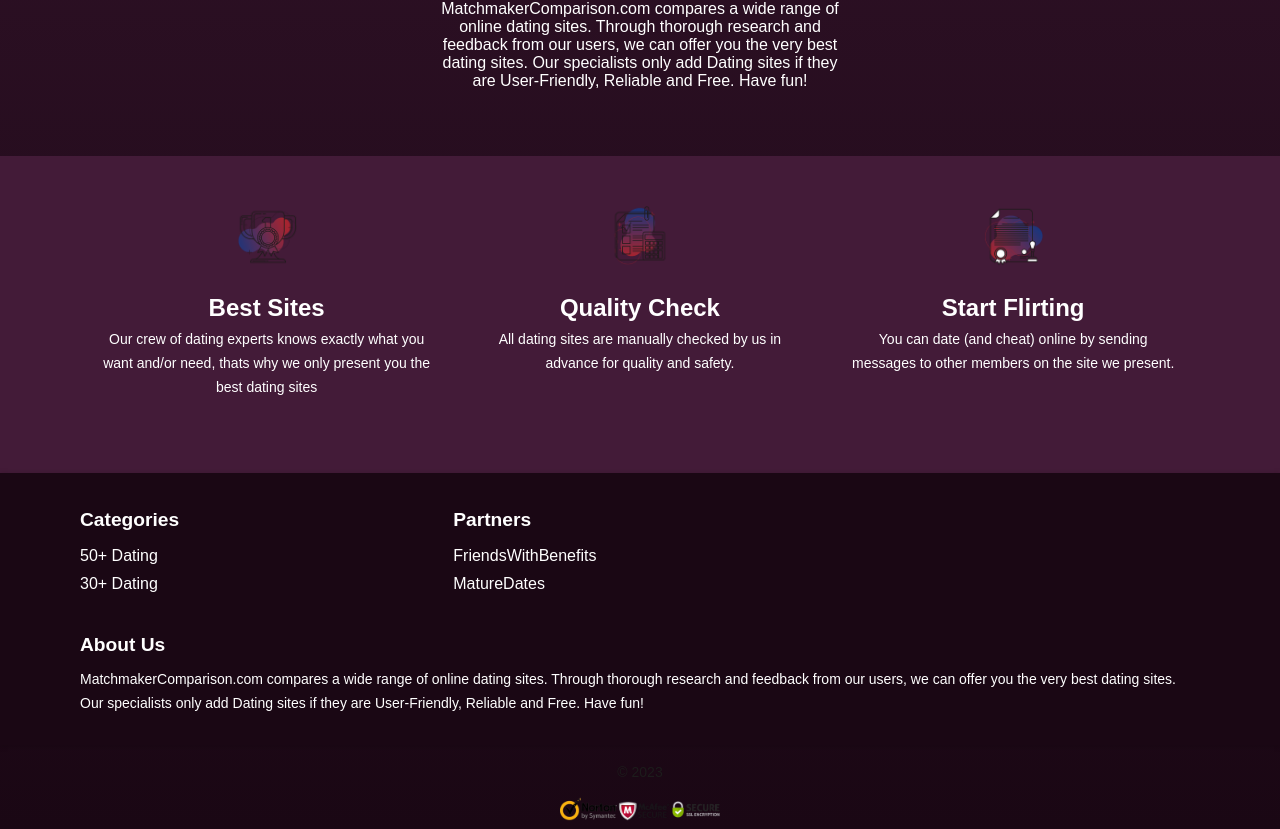
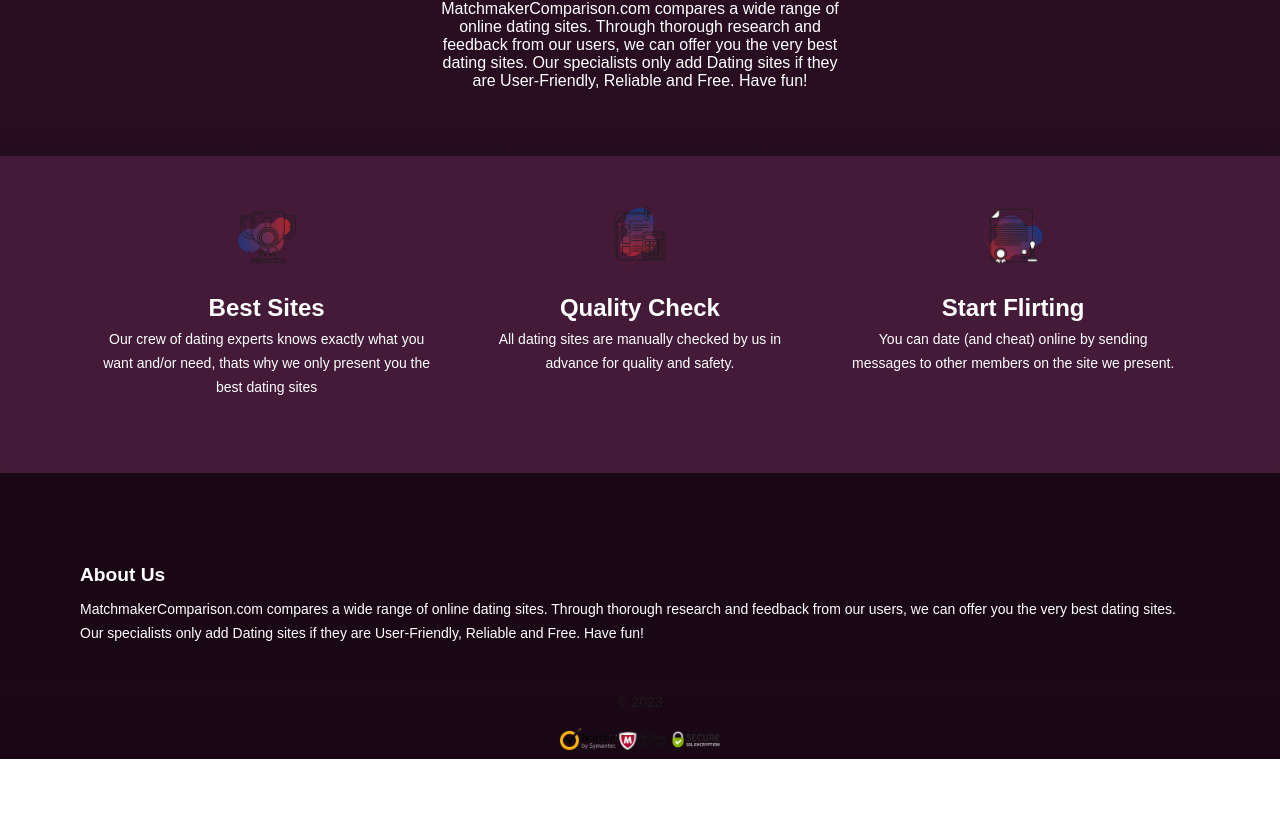
Before and after one commit to degujoe/datingsites, a plain HTML site: page index.html in a window 1280 px wide. Shown: the part 1268-2097 px from the top of the page. After the commit the page ends 2027 px from the top, so only its background shows below. Drawn offline with Linux system fonts and the light colour scheme; a web font is replaced by a local one.

Commit message:
Update index.html

```diff
--- a/index.html
+++ b/index.html
@@ -440,14 +440,14 @@ Visit site
 <div class="content-wrapper">
 
 <nav class="footer-col">
-<p class="footer_title">Categories</p>
-<div class="menu-top-container"><ul id="menu-top" class="footer_menu_list"><li id="menu-item-114" class="menu-item menu-item-type-custom menu-item-object-custom menu-item-114"><a href="#!">50+ Dating</a></li>
-<li id="menu-item-115" class="menu-item menu-item-type-custom menu-item-object-custom menu-item-115"><a href="#!">30+ Dating</a></li>
+<p class="footer_title"></p>
+<div class="menu-top-container"><ul id="menu-top" class="footer_menu_list"><li id="menu-item-114" class="menu-item menu-item-type-custom menu-item-object-custom menu-item-114"><a href="#!"></a></li>
+<li id="menu-item-115" class="menu-item menu-item-type-custom menu-item-object-custom menu-item-115"><a href="#!"></a></li>
 </ul></div> </nav>
 <nav class="footer-col">
-<p class="footer_title">Partners</p>
-<div class="menu-footer-partners-container"><ul id="menu-footer-partners" class="footer_menu_list"><li id="menu-item-116" class="menu-item menu-item-type-custom menu-item-object-custom menu-item-116"><a href="https://track.datingsitexperts.co.uk/click/2">FriendsWithBenefits</a></li>
-<li id="menu-item-117" class="menu-item menu-item-type-custom menu-item-object-custom menu-item-117"><a href="https://track.datingsitexperts.co.uk/click/1">MatureDates</a></li>
+<p class="footer_title"></p>
+<div class="menu-footer-partners-container"><ul id="menu-footer-partners" class="footer_menu_list"><li id="menu-item-116" class="menu-item menu-item-type-custom menu-item-object-custom menu-item-116"><a href="https://track.datingsitexperts.co.uk/click/2"></a></li>
+<li id="menu-item-117" class="menu-item menu-item-type-custom menu-item-object-custom menu-item-117"><a href="https://track.datingsitexperts.co.uk/click/1"></a></li>
 </ul></div> </nav>
 <nav class="footer-full">
 <p class="footer_title">About Us</p>
```
